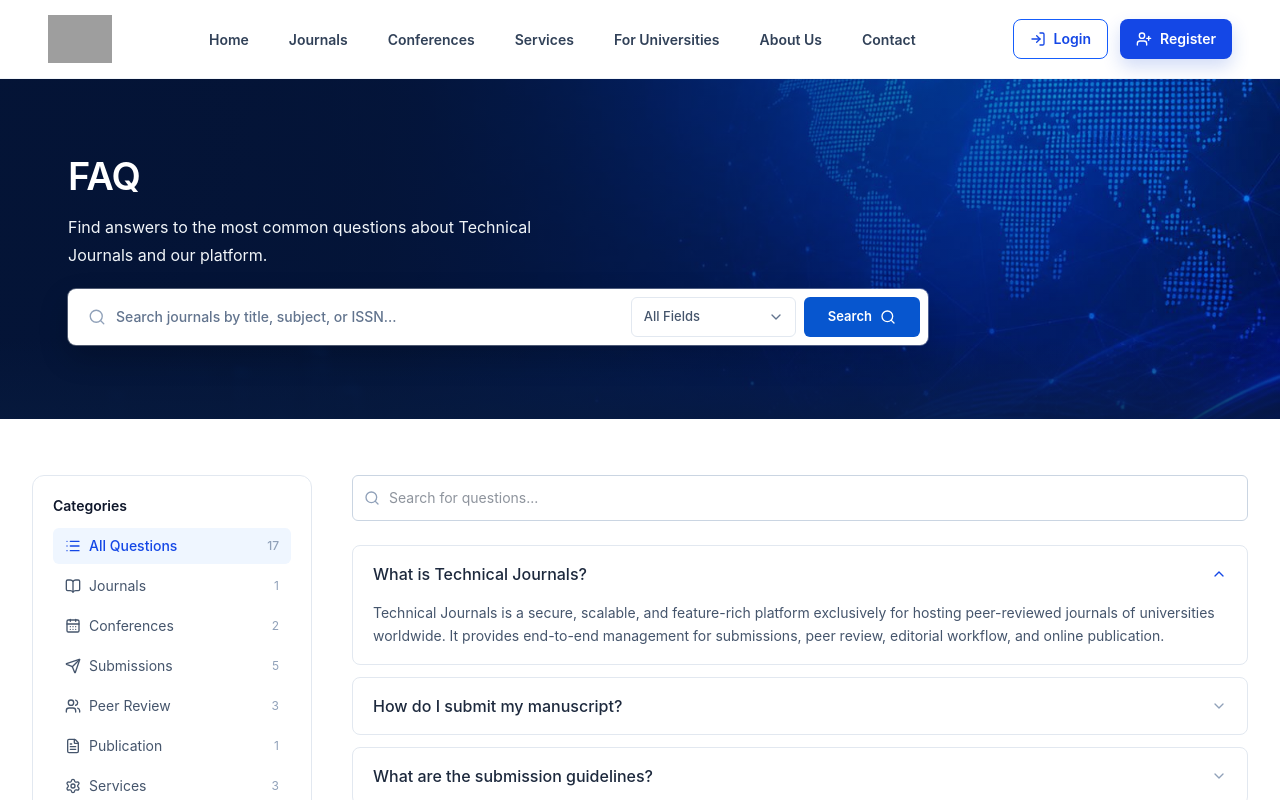
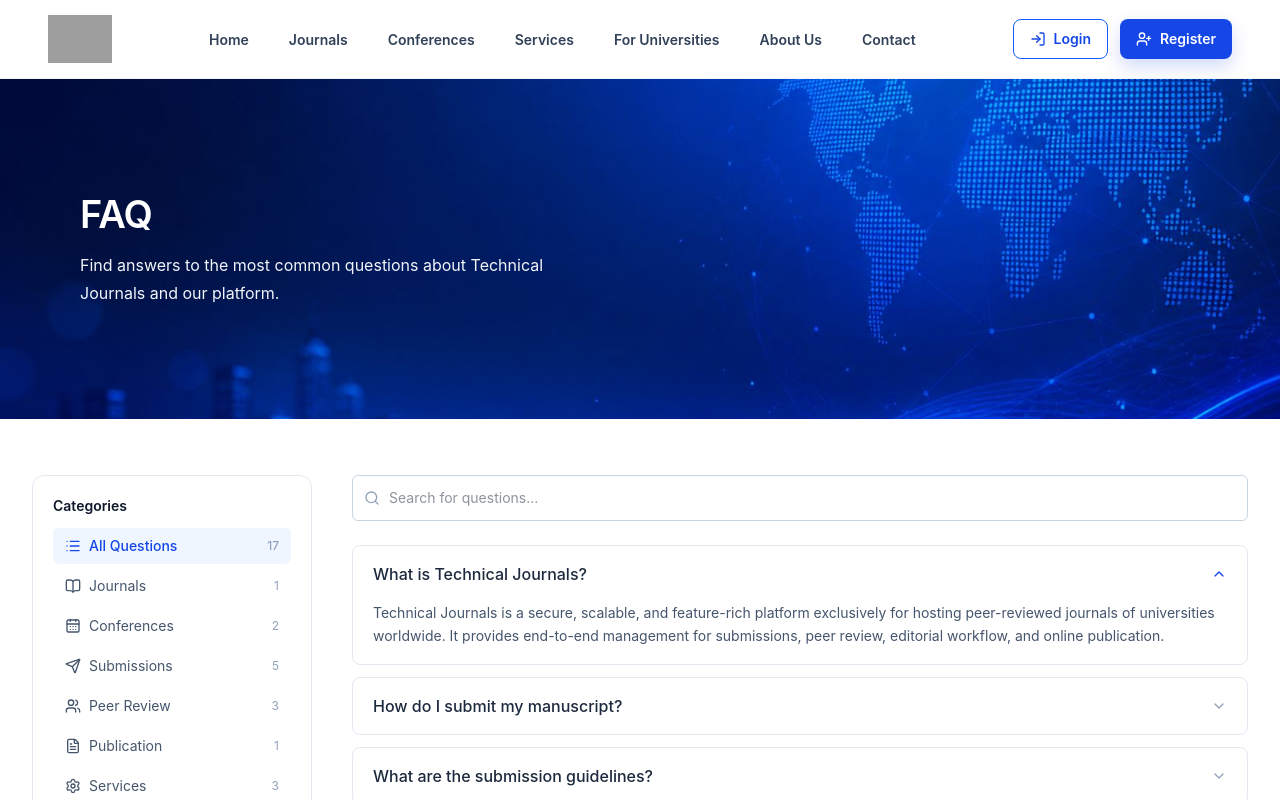
Before and after one commit to Dhanshri-Rc/Technical-Journals, a React (Vite) app: page /faq in a window 1280 px wide. Shown: the top 800 px of the page. Built offline with nearby package versions, Linux system fonts and the light colour scheme; grey boxes are pictures that could not be loaded.

Commit message:
feat: refactor PageHero component for improved contact page layout and functionality

```diff
--- a/src/components/common/PageHero.jsx
+++ b/src/components/common/PageHero.jsx
@@ -1,79 +1,28 @@
 import { motion } from "framer-motion";
-import { ChevronDown, Search } from "lucide-react";
-import { useState } from "react";
-import { useNavigate } from "react-router-dom";
-
-const fields = [
-  "All Fields",
-  "Journal Title",
-  "Subject",
-  "ISSN",
-  "Publisher",
-];
+import contactBg from "../../assets/images/contactbg.png";
 
 export default function PageHero({
   eyebrow,
-  title = "Explore University Journals",
-  subtitle = "Discover and access peer-reviewed journals hosted exclusively for universities worldwide. All journals are secure, reliable, and built for academic excellence.",
-  bg,
+  title = "Contact Us",
+  subtitle = "Get in touch with our team for support, inquiries, or collaboration opportunities.",
+  bg = contactBg,
   children,
   height = "min-h-[310px] sm:min-h-[340px]",
-  showSearch = true,
 }) {
-  const [searchQuery, setSearchQuery] = useState("");
-  const [selectedField, setSelectedField] = useState("All Fields");
-  const navigate = useNavigate();
-
-  const handleSubmit = (event) => {
-    event.preventDefault();
-
-    const query = searchQuery.trim();
-    const params = new URLSearchParams();
-
-    if (query) params.set("search", query);
-    if (selectedField !== "All Fields") {
-      params.set("field", selectedField);
-    }
-
-    navigate(`/journals${params.toString() ? `?${params}` : ""}`);
-  };
-
   return (
     <section
-      className={`relative isolate overflow-hidden bg-[#06183d] text-white ${height}`}
-      style={
-        bg
-          ? {
-              backgroundImage: `
-                linear-gradient(
-                  90deg,
-                  rgba(4, 20, 54, 0.98) 0%,
-                  rgba(4, 20, 54, 0.92) 30%,
-                  rgba(4, 20, 54, 0.48) 62%,
-                  rgba(4, 20, 54, 0.1) 100%
-                ),
-                url(${bg})
-              `,
-              backgroundPosition: "center",
-              backgroundRepeat: "no-repeat",
-              backgroundSize: "cover",
-            }
-          : undefined
-      }
+      className={`relative overflow-hidden bg-[#06183d] text-white ${height}`}
     >
-      {/* Background darkness for mobile readability */}
-      <div
+      {/* Hero background image */}
+      <img
+        src={bg}
+        alt=""
         aria-hidden="true"
-        className="absolute inset-0 -z-10 bg-[#06183d]/35 sm:bg-transparent"
+        className="absolute inset-0 h-full w-full object-cover object-center"
       />
 
-      {/* Subtle bottom glow */}
-      <div
-        aria-hidden="true"
-        className="absolute inset-x-0 bottom-0 -z-10 h-20 bg-gradient-to-t from-[#071a3e]/80 to-transparent"
-      />
-
-      <div className="mx-auto flex min-h-[inherit] w-full max-w-[1440px] items-center px-12 py-10 sm:px-15 sm:py-10 lg:px-16 xl:px-17">
+      {/* Hero content */}
+      <div className="relative z-10 mx-auto flex min-h-[310px] w-full max-w-[1440px] items-center px-5 py-10 sm:min-h-[340px] sm:px-8 lg:px-16 xl:px-20">
         <div className="w-full max-w-[900px]">
           {eyebrow && (
             <motion.p
@@ -90,7 +39,7 @@ export default function PageHero({
             initial={{ opacity: 0, y: 14 }}
             animate={{ opacity: 1, y: 0 }}
             transition={{ duration: 0.5, ease: "easeOut" }}
-            className="max-w-2xl font-display text-[28px] font-[600] leading-tight tracking-[-0.02em] text-white sm:text-[36px] lg:text-[38px]"
+            className="max-w-2xl font-display text-[28px] font-semibold leading-tight tracking-[-0.02em] text-white sm:text-[36px] lg:text-[38px]"
           >
             {title}
           </motion.h1>
@@ -110,75 +59,6 @@ export default function PageHero({
             </motion.p>
           )}
 
-         {showSearch && (
-  <motion.form
-    onSubmit={handleSubmit}
-    initial={{ opacity: 0, y: 16 }}
-    animate={{ opacity: 1, y: 0 }}
-    transition={{
-      duration: 0.5,
-      delay: 0.16,
-      ease: "easeOut",
-    }}
-    className="mt-5 w-full max-w-[860px]"
-  >
-    <div className="flex flex-col gap-2 rounded-lg bg-white p-2 shadow-[0_12px_30px_rgba(0,0,0,0.2)] ring-1 ring-white/30 sm:flex-row sm:items-center sm:gap-0">
-      {/* Search input */}
-      <div className="relative min-w-0 flex-1">
-        <Search
-          aria-hidden="true"
-          className="pointer-events-none absolute left-3 top-1/2 h-[18px] w-[18px] -translate-y-1/2 text-slate-400"
-          strokeWidth={1.8}
-        />
-
-        <input
-          type="search"
-          value={searchQuery}
-          onChange={(event) => setSearchQuery(event.target.value)}
-          placeholder="Search journals by title, subject, or ISSN..."
-          aria-label="Search journals"
-          className="h-10 w-full rounded-md bg-white pl-10 pr-4 text-[13px] font-medium text-slate-800 outline-none placeholder:text-slate-500 focus:ring-2 focus:ring-blue-500/30 sm:rounded-none sm:text-[14px]"
-        />
-      </div>
-
-      {/* Field dropdown */}
-      <div className="relative shrink-0 sm:w-[165px]">
-        <select
-          value={selectedField}
-          onChange={(event) => setSelectedField(event.target.value)}
-          aria-label="Select search field"
-          className="h-10 w-full cursor-pointer appearance-none rounded-md border border-slate-200 bg-white px-3 pr-9 text-[13px] font-medium text-slate-600 outline-none transition hover:border-blue-300 focus:border-blue-500 focus:ring-2 focus:ring-blue-500/20"
-        >
-          {fields.map((field) => (
-            <option key={field} value={field}>
-              {field}
-            </option>
-          ))}
-        </select>
-
-        <ChevronDown
-          aria-hidden="true"
-          className="pointer-events-none absolute right-3 top-1/2 h-4 w-4 -translate-y-1/2 text-slate-500"
-        />
-      </div>
-
-      {/* Search button */}
-      <motion.button
-        type="submit"
-        whileHover={{
-          y: -1,
-          boxShadow: "0 6px 16px rgba(13,87,214,0.28)",
-        }}
-        whileTap={{ scale: 0.98 }}
-        className="inline-flex h-10 shrink-0 items-center justify-center gap-2 rounded-md bg-[#0756cf] px-6 text-[13px] font-semibold text-white transition-colors hover:bg-[#064ab4] focus-visible:outline-none focus-visible:ring-2 focus-visible:ring-blue-500 focus-visible:ring-offset-2 sm:ml-2 sm:min-w-[115px]"
-      >
-        <span>Search</span>
-        <Search className="h-4 w-4" />
-      </motion.button>
-    </div>
-  </motion.form>
-)}
-
           {children && (
             <motion.div
               initial={{ opacity: 0, y: 12 }}
```
